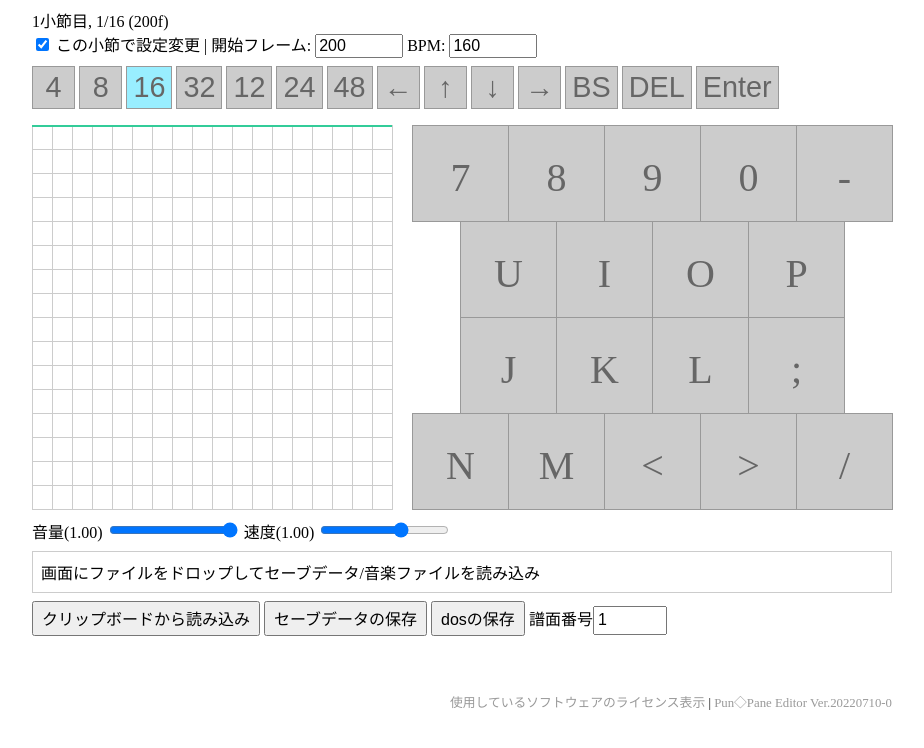
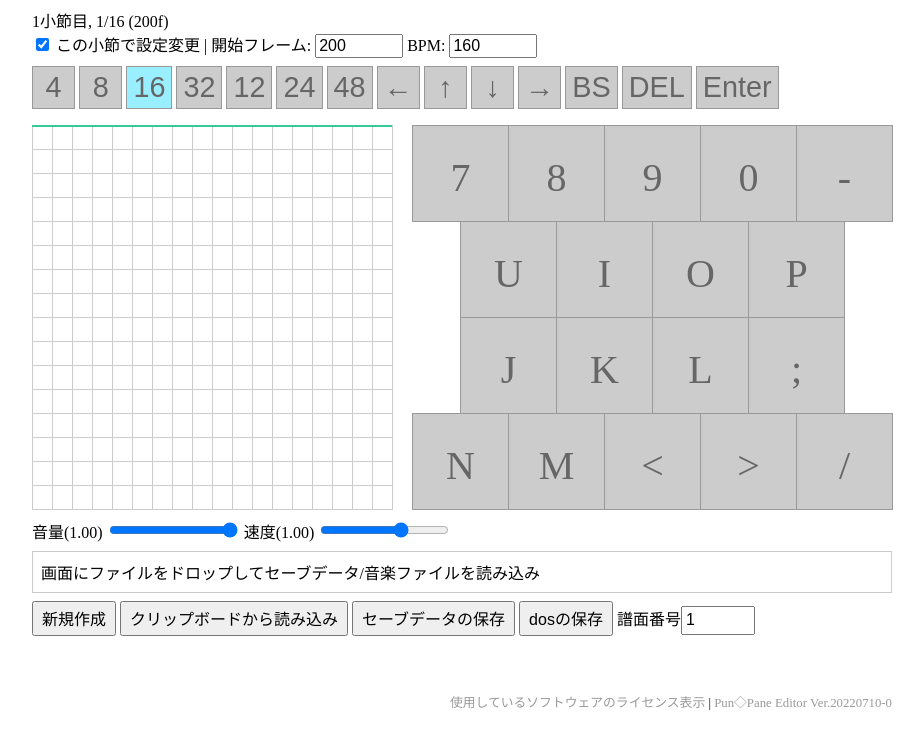
Before and after one commit to suzme/punpane-editor, a Svelte app: page / in a window 1280 px wide. Shown: the top 748 px of the page, without its empty margins (178-1102 px from the left). Built offline with nearby package versions, Linux system fonts and the light colour scheme.

Commit message:
新規作成ボタンの追加

```diff
--- a/src/App.svelte
+++ b/src/App.svelte
@@ -192,6 +192,21 @@
     remove_line()
   }
 
+  // 新規作成
+  const clear_data = () => {
+    if (confirm('現在編集中のデータは失われます。よろしいですか？') === false) {
+      return
+    }
+
+    panels_all = new Array(panel_num).fill([])
+    label_measures = []
+    begin_frames = []
+    bpms = []
+    chart_num = 1
+    cursor = 0
+    message = ''
+  }
+
   const copy_text = (text, success='クリップボードにコピーしました。') => {
     if (navigator.clipboard) {
       navigator.clipboard.writeText(text)
@@ -234,6 +249,7 @@
       return
     }
 
+    cursor = 0
     panels_all = save_data.panels ?? new Array(panel_num).fill([])
     label_measures = save_data.label_measures ?? []
     begin_frames = save_data.begin_frames ?? []
@@ -666,6 +682,7 @@
       画面にファイルをドロップしてセーブデータ/音楽ファイルを読み込み
     </div>
     <div class="save_buttons">
+      <input type="button" value="新規作成" on:click={clear_data}>
       <input type="button" value="クリップボードから読み込み" on:click={load_clipboard}>
       <input type="button" value="セーブデータの保存" on:click={save_clipboard}>
       <input type="button" value="dosの保存" on:click={save_dos_clipboard}>
```
